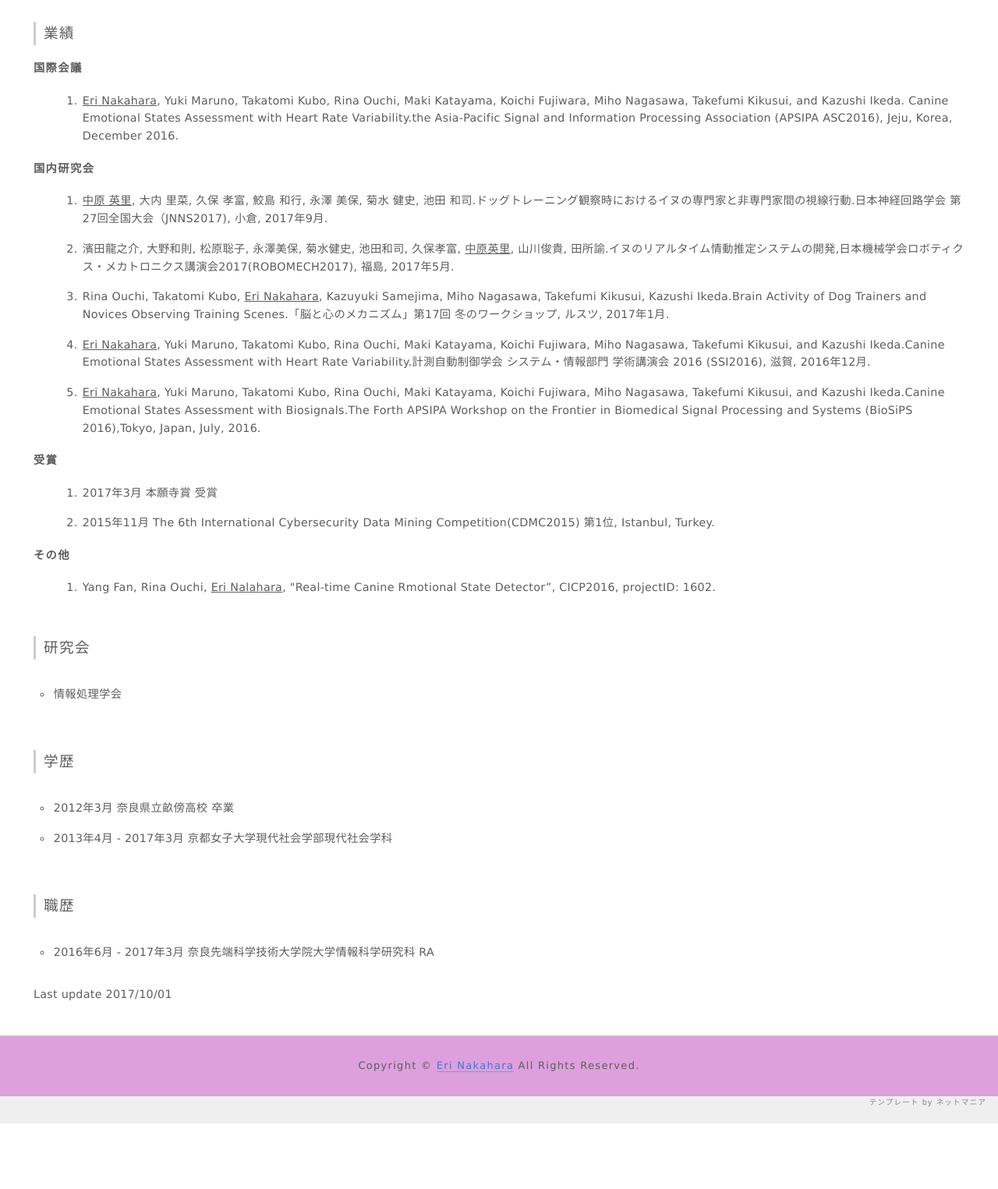
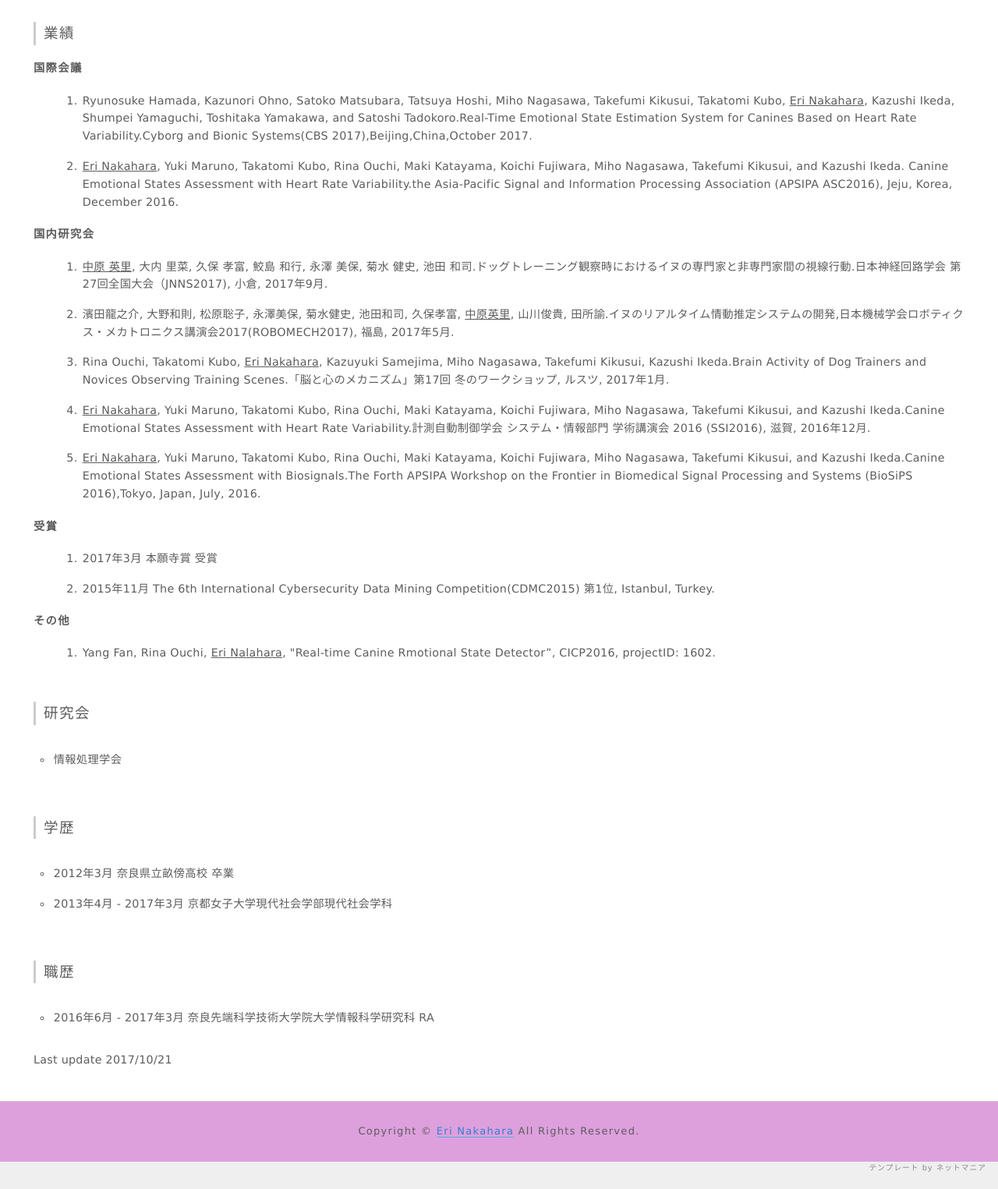
Before and after one commit to namekoko/site, a plain HTML site: page index.html in a window 1280 px wide. Shown: the part 340-1865 px from the top of the page at 78% size. Before the commit the page ends 1781 px from the top, so only its background shows below. Drawn offline with Linux system fonts and the light colour scheme.

Commit message:
add CBS2017

```diff
--- a/index.html
+++ b/index.html
@@ -42,7 +42,9 @@
  <h3>業績</h3>
  <b>国際会議</b>
  <ol>
+   <li>Ryunosuke Hamada, Kazunori Ohno, Satoko Matsubara, Tatsuya Hoshi, Miho Nagasawa, Takefumi Kikusui, Takatomi Kubo, <u>Eri Nakahara</u>, Kazushi Ikeda, Shumpei Yamaguchi, Toshitaka Yamakawa, and Satoshi Tadokoro.Real-Time Emotional State Estimation System for Canines Based on Heart Rate Variability.Cyborg and Bionic Systems(CBS 2017),Beijing,China,October 2017.</li>
    <li><u>Eri Nakahara</u>, Yuki Maruno, Takatomi Kubo, Rina Ouchi, Maki Katayama, Koichi Fujiwara, Miho Nagasawa, Takefumi Kikusui, and Kazushi Ikeda. Canine Emotional States Assessment with Heart Rate Variability.the Asia-Pacific Signal and Information Processing Association (APSIPA ASC2016), Jeju, Korea, December 2016.</li>
+
  </ol>
 
  <b>国内研究会</b>
@@ -82,7 +84,7 @@
   <li>2016年6月 - 2017年3月   奈良先端科学技術大学院大学情報科学研究科 RA</li>
 </ul>
 
-<p>Last update 2017/10/01</p>
+<p>Last update 2017/10/21</p>
 	</div><!-- main -->
 
 <div id="footer">
```
